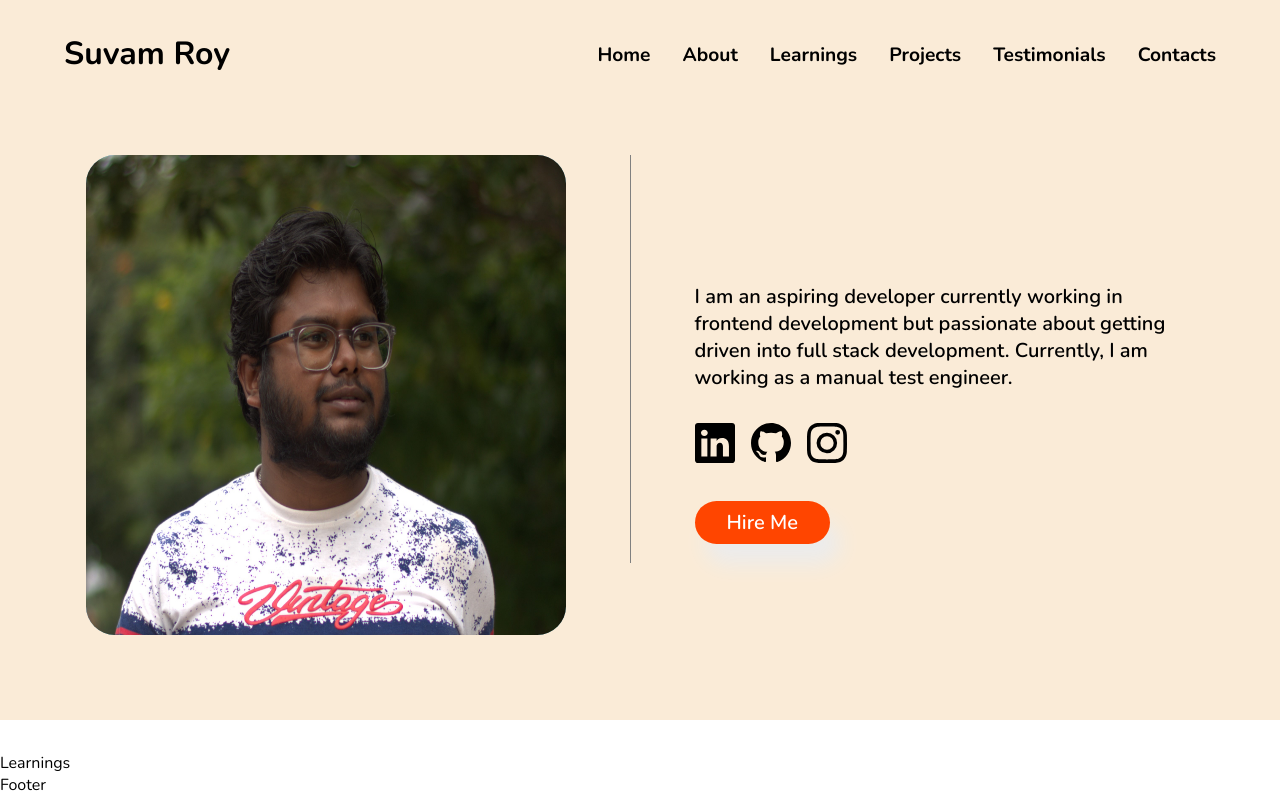
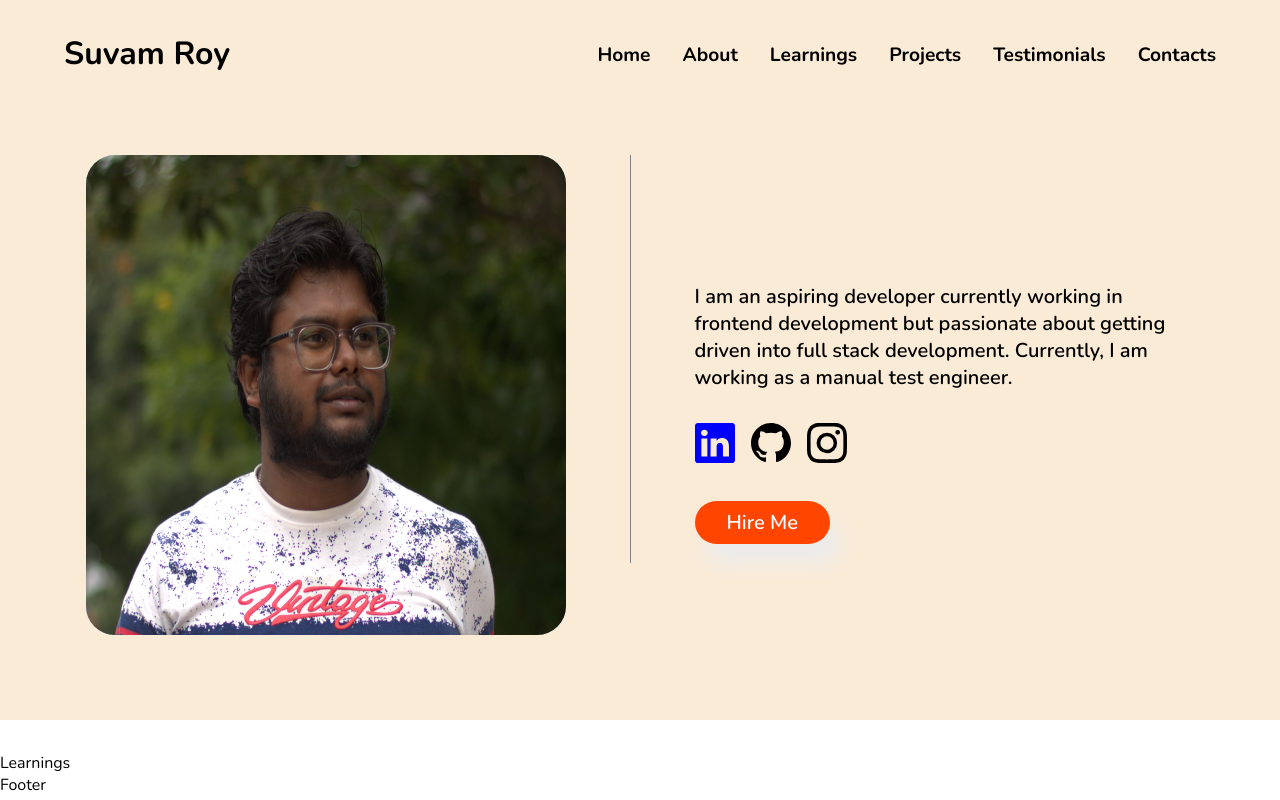
Before and after one commit to sroy1999-dev/MyPortfolio, a React (Create React App) app: page / in a window 1280 px wide. In both pictures the pointer is over the icon 714 px from the left and 443 px from the top of the page. Built offline with nearby package versions, Linux system fonts and the light colour scheme.

Commit message:
last commit

```diff
--- a/src/components/Profile/Profile.scss
+++ b/src/components/Profile/Profile.scss
@@ -46,12 +46,16 @@
                     .icons {
                         width: 2.5rem;
                         height: 2.5rem;
+                        transition: 0.5s ease;
                         @media screen and (max-width: 900px) {
                             justify-content: center;
                             align-items: center;
                             text-align: center;
                             margin: auto;
                         }
+                    }
+                    .icons:hover {
+                        color: blue;
                     }
                 }
             }
```
